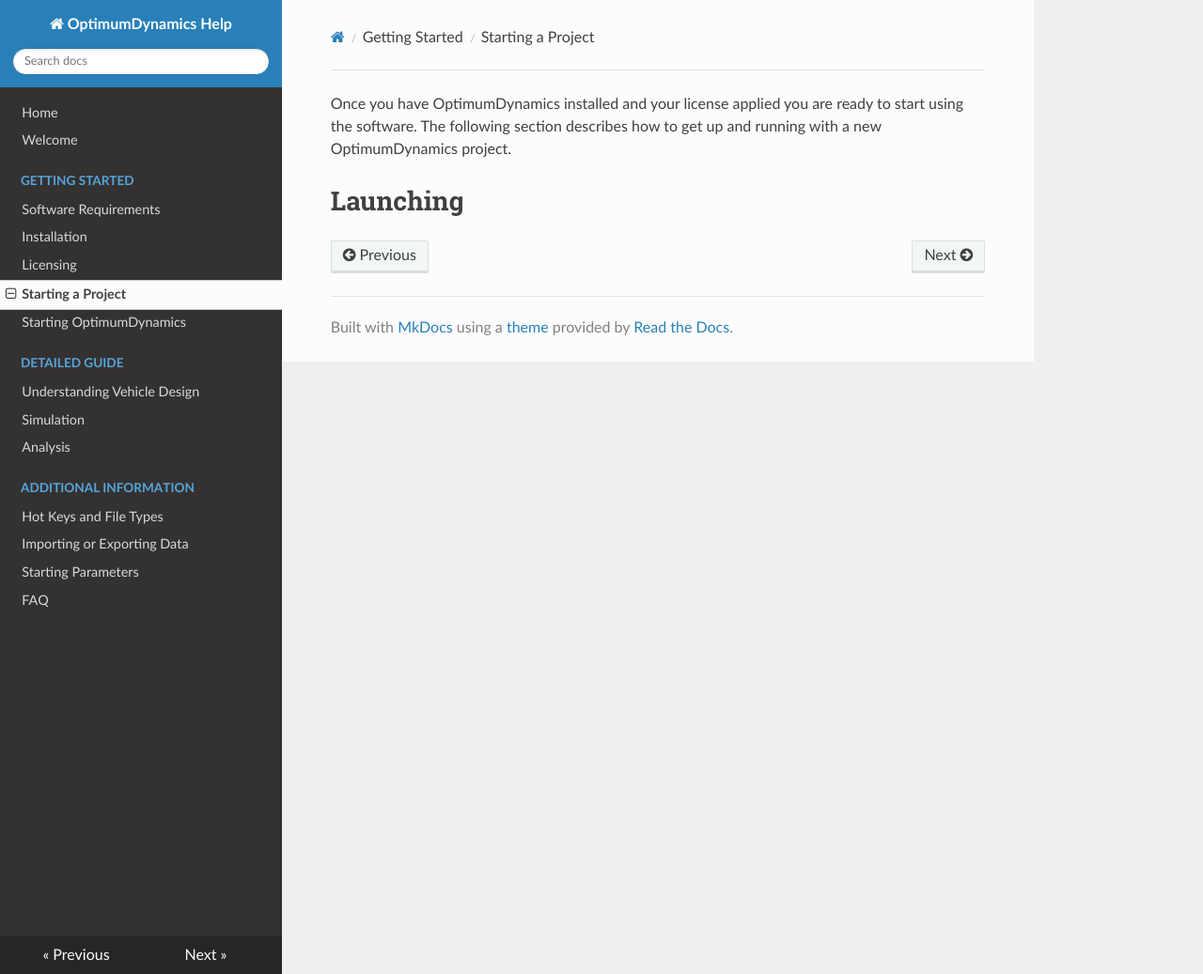
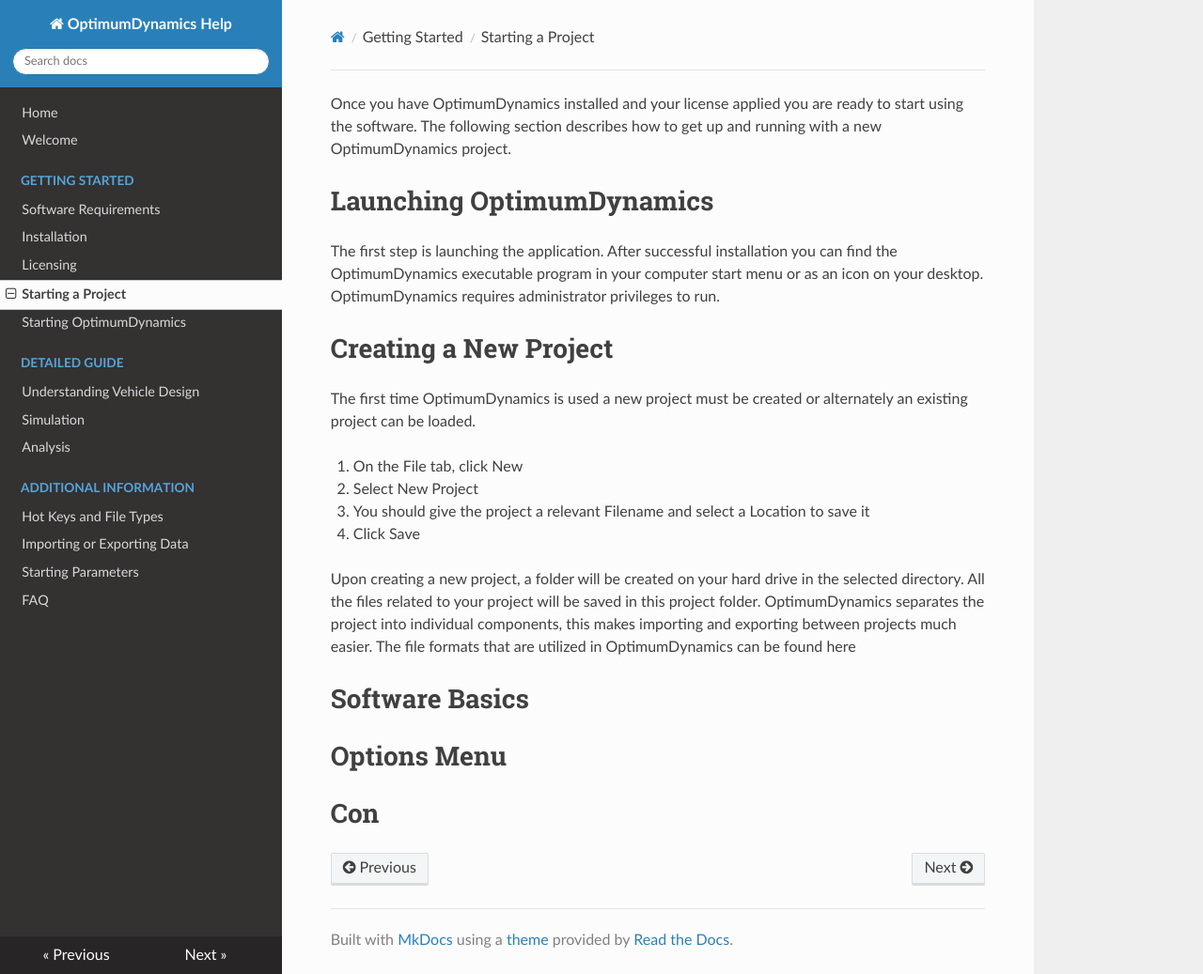
Before and after one commit to OptimumG/OptimumDynamicsHelp, an MkDocs documentation site: the page built from docs/1_Getting_Started/4_Starting_a_Project.md, in a window 1280 px wide and 1037 px high. Shown: the whole window at 94% size. Built offline with MkDocs 1.6.1, drawn with Linux system fonts in a browser that asks for light colours; nearby versions of some CDN libraries.

```diff
--- a/docs/1_Getting_Started/4_Starting_a_Project.md
+++ b/docs/1_Getting_Started/4_Starting_a_Project.md
@@ -1,3 +1,23 @@
 Once you have OptimumDynamics installed and your license applied you are ready to start using the software.  The following section describes how to get up and running with a new OptimumDynamics project.
 
-#Launching
+#Launching OptimumDynamics
+
+The first step is launching the application. After successful installation you can find the OptimumDynamics executable program in your computer start menu or as an icon on your desktop. OptimumDynamics requires administrator privileges to run.
+
+#Creating a New Project
+
+The first time OptimumDynamics is used a new project must be created or alternately an existing project can be loaded.
+
+1.	On the File tab, click New
+2.	Select New Project
+3.	You should give the project a relevant Filename and select a Location to save it
+4.	Click Save
+
+Upon creating a new project, a folder will be created on your hard drive in the selected directory. All the files related to your project will be saved in this project folder. OptimumDynamics separates the project into individual components, this makes importing and exporting between projects much easier. The file formats that are utilized in OptimumDynamics can be found here
+
+
+#Software Basics
+
+#Options Menu
+
+#Con
```
Also changed, not shown: docs/1_Getting_Started/1a_startingproject/4a_LaunchingOD.md (deleted, +0 -1 lines), docs/1_Getting_Started/1a_startingproject/4b_NewProject.md (deleted, +0 -1 lines), docs/1_Getting_Started/1a_startingproject/4c_SoftwareBasics.md (deleted, +0 -1 lines), docs/1_Getting_Started/3_Licensing.md (+9 -3 lines), docs/1_Getting_Started/1a_startingproject/4d_OptionsMenu.md (deleted), docs/1_Getting_Started/1a_startingproject/4e_VehicleConventions.md (deleted).
